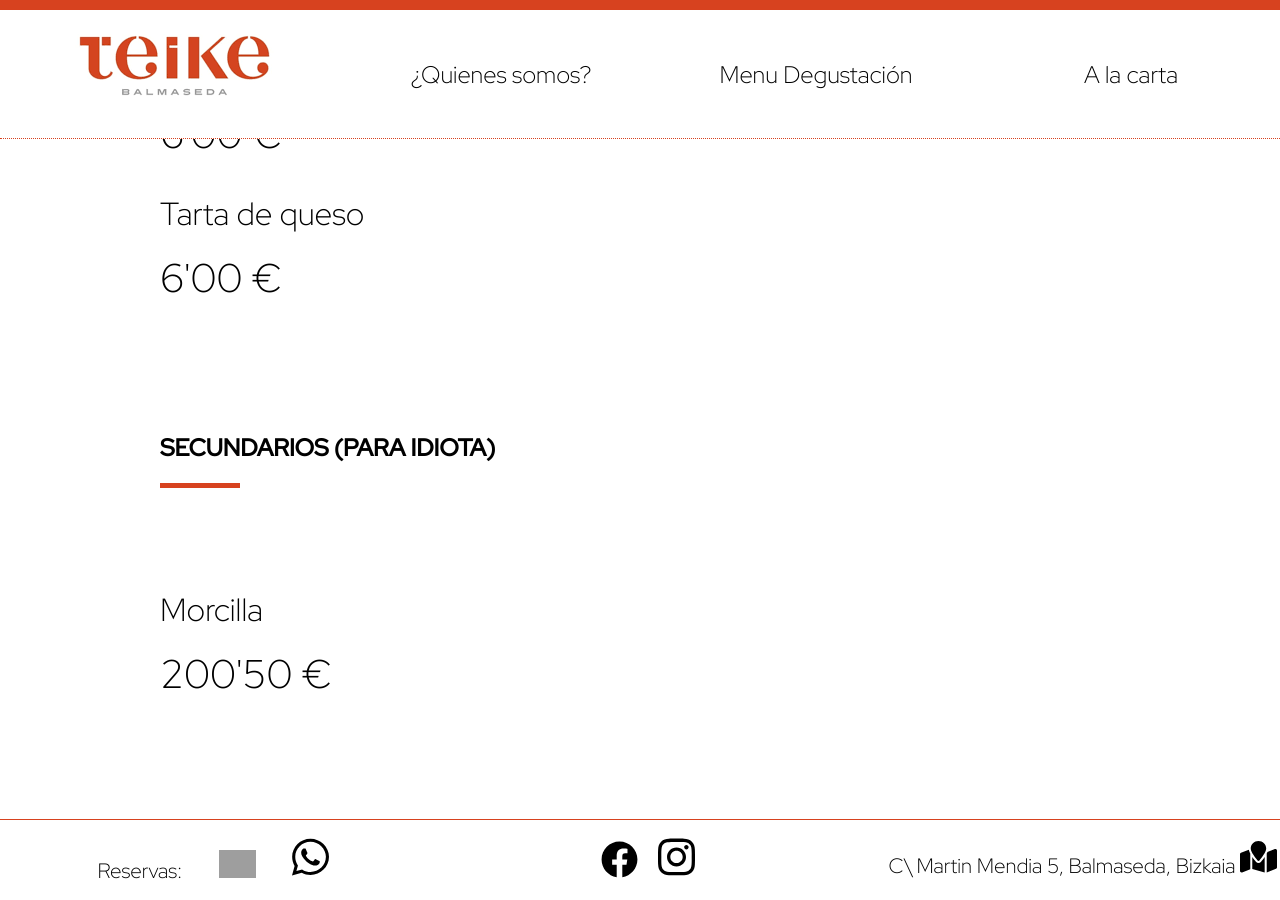
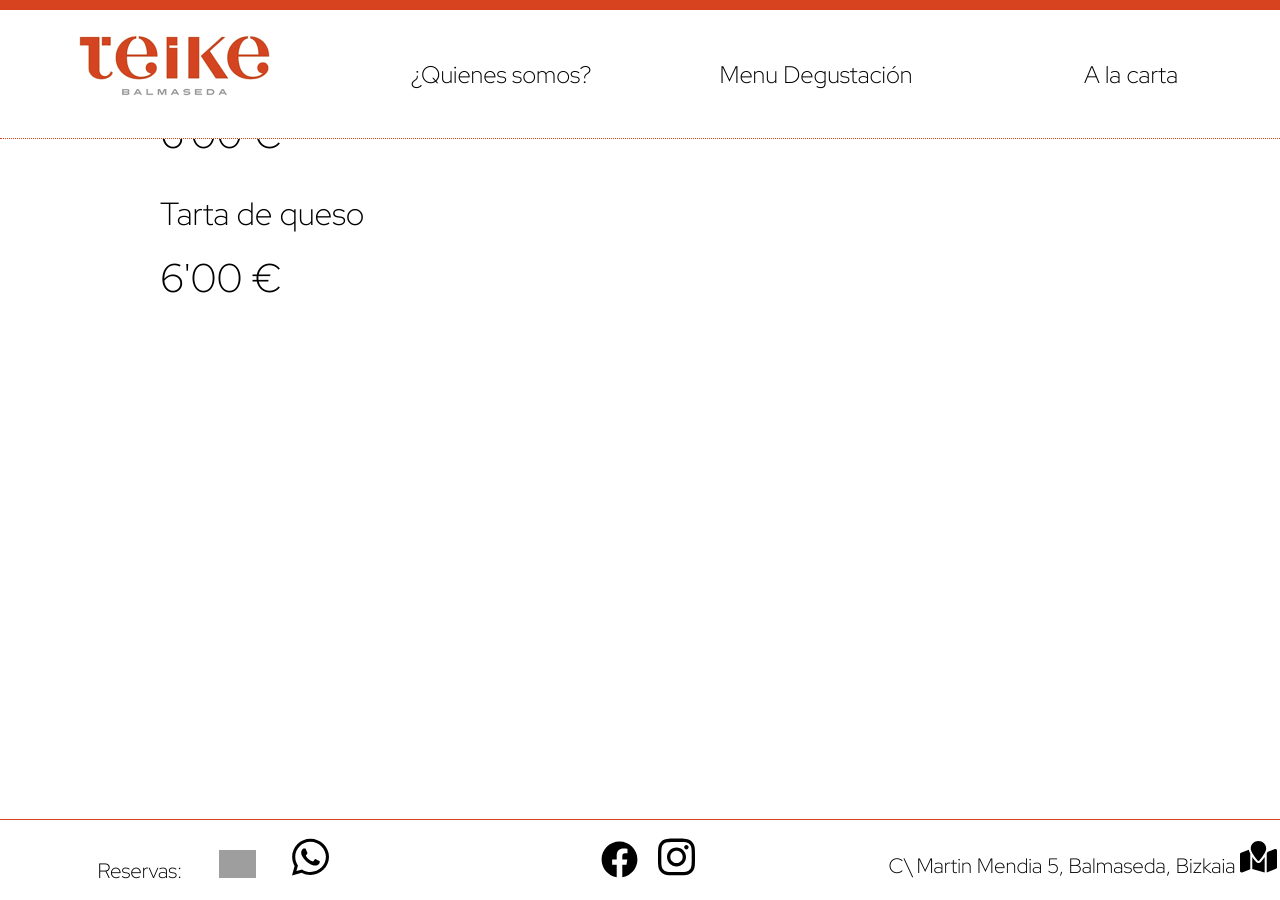
Before and after one commit to uthopiko/teike_jekyll, a Jekyll site: the page built from carta.md, in a window 1280 px wide and 900 px high, scrolled down 7360 px. Built offline with Jekyll 4.4.1, drawn with Linux system fonts in a browser that asks for light colours; grey boxes are pictures that could not be loaded.

Commit message:
Update carta.yml

```diff
--- a/_data/carta.yml
+++ b/_data/carta.yml
@@ -158,10 +158,3 @@ sections:
   - name: "Tarta de queso"
     description: ""
     price: "6'00 €"
-
-- name: "SECUNDARIOS"
-  note: "(PARA IDIOTA)"
-  dishes:
-  - name: "Morcilla"
-    description: "de burgos"
-    price: "200'50 €"
```
